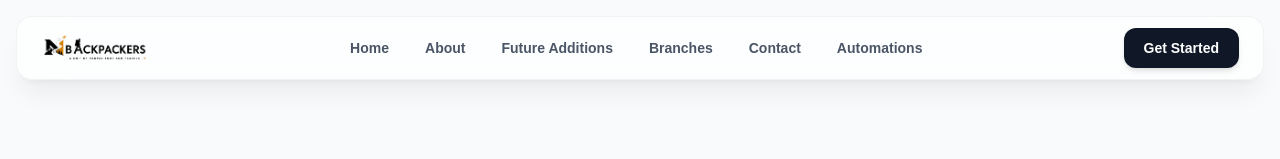
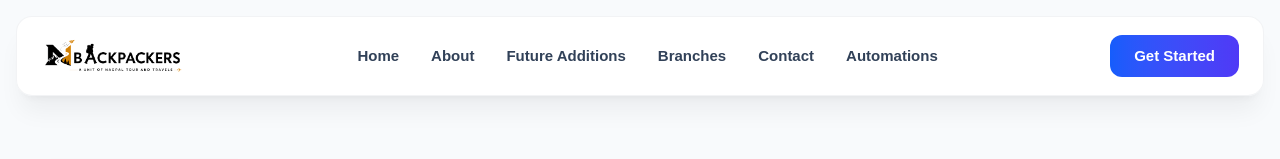
Before and after one commit to saurabhkuriyal/Checkpoint, a Next.js app: page / in a window 1280 px wide. Shown: the top 159 px of the page. Built offline with nearby package versions, Linux system fonts and the light colour scheme.

Commit message:
fixing welcome animation and header design caveats

```diff
--- a/component/Header.tsx
+++ b/component/Header.tsx
@@ -51,7 +51,7 @@ export default function Header() {
           }`}
       >
         <div className="max-w-7xl mx-auto">
-          <div className="flex items-center justify-between h-16 bg-white/70 dark:bg-black/70 backdrop-blur-xl border border-gray-200/50 dark:border-white/10 shadow-xl shadow-black/5 rounded-2xl px-4 md:px-6">
+          <div className="flex items-center justify-between h-20 bg-white/95 backdrop-blur-xl border border-gray-200/50 shadow-xl shadow-black/5 rounded-2xl px-4 md:px-6">
 
             {/* Logo */}
             <div className="flex-shrink-0 flex items-center">
@@ -59,29 +59,30 @@ export default function Header() {
                 <Image
                   src="/backpackers.png"
                   alt="Backpackers Logo"
-                  width={180}
-                  height={50}
-                  className="h-12 w-auto object-contain transition-transform duration-300 ease-out group-hover:scale-105"
+                  width={240}
+                  height={80}
+                  className="h-16 w-auto object-contain transition-transform duration-300 ease-out group-hover:scale-105"
                 />
               </Link>
             </div>
 
             {/* Desktop Menu */}
-            <nav className="hidden md:flex space-x-1">
+            <nav className="hidden lg:flex items-center space-x-2">
               {['Home', 'About', 'Future Additions', 'Branches', 'Contact', 'Automations'].map((item) => (
                 <Link
                   key={item}
                   href={item === 'Home' ? '/' : `#${item.toLowerCase()}`}
-                  className="px-4 py-2 text-sm font-semibold text-gray-600 dark:text-gray-300 hover:text-blue-600 dark:hover:text-blue-400 hover:bg-gray-100/50 dark:hover:bg-white/5 rounded-lg transition-all duration-200"
+                  className="relative px-3 py-2 text-[15px] font-bold text-slate-700 hover:text-blue-600 transition-colors duration-300 group"
                 >
                   {item}
+                  <span className="absolute left-3 right-3 bottom-1 h-0.5 bg-blue-600 transform scale-x-0 origin-left transition-transform duration-300 ease-out group-hover:scale-x-100 rounded-full opacity-0 group-hover:opacity-100"></span>
                 </Link>
               ))}
             </nav>
 
             {/* Action Button & Mobile Toggle */}
-            <div className="flex items-center gap-3">
-              <button className="hidden md:flex items-center justify-center px-5 py-2.5 bg-gray-900 dark:bg-white dark:text-black hover:bg-gray-800 dark:hover:bg-gray-100 text-white rounded-xl font-semibold text-sm transition-all duration-200 hover:scale-105 active:scale-95 shadow-md">
+            <div className="flex items-center gap-4">
+              <button className="hidden md:flex items-center justify-center px-6 py-2.5 bg-gradient-to-r from-blue-600 to-indigo-600 hover:from-blue-700 hover:to-indigo-700 text-white rounded-xl font-bold text-[15px] transition-all duration-300 hover:shadow-lg hover:shadow-blue-500/30 hover:-translate-y-0.5 active:scale-95">
                 Get Started
               </button>
 
--- a/component/WelcomeAnimation.tsx
+++ b/component/WelcomeAnimation.tsx
@@ -82,16 +82,15 @@ export default function WelcomeAnimation() {
         }
       `}</style>
       <div
-        className={`fixed inset-0 z-50 flex flex-col items-center justify-center bg-[#fdfdfd] overflow-hidden transition-opacity duration-1000 ease-in-out ${
-          isFadingOut ? 'opacity-0 pointer-events-none' : 'opacity-100'
-        }`}
+        className={`fixed inset-0 z-50 flex flex-col items-center justify-center bg-[#fdfdfd] overflow-hidden transition-opacity duration-1000 ease-in-out ${isFadingOut ? 'opacity-0 pointer-events-none' : 'opacity-100'
+          }`}
       >
         {/* Very subtle premium radial gradient background */}
         <div className="absolute inset-0 bg-[radial-gradient(circle_at_top_right,_var(--tw-gradient-stops))] from-slate-50 via-white to-slate-100 opacity-60"></div>
 
         <div className="relative z-10 flex flex-col items-center justify-center px-6 w-full h-full">
           {/* Brand Logo - Premium Subtle Scale (No Bounce) */}
-          <div className="w-32 h-32 md:w-44 md:h-44 mb-10 flex items-center justify-center animate-subtle-scale">
+          <div className="w-32 h-32 sm:w-40 sm:h-40 md:w-60 md:h-60 mb-6 md:mb-10 flex items-center justify-center animate-subtle-scale">
             <img
               src="/backpackers.png"
               alt="Backpackers Suite Logo"
@@ -100,7 +99,7 @@ export default function WelcomeAnimation() {
           </div>
 
           {/* Handwriting Text - Deep Black */}
-          <h1 className="text-5xl sm:text-6xl md:text-7xl font-semibold text-center max-w-4xl tracking-tight min-h-[5rem] md:min-h-[8rem] flex items-center justify-center">
+          <h1 className="text-4xl sm:text-5xl md:text-7xl font-semibold text-center max-w-4xl tracking-tight min-h-[6rem] md:min-h-[8rem] flex items-center justify-center leading-tight px-2">
             <span className="handwriting-text inline-block pb-2 px-2">
               Welcome to Backpackers Suite
             </span>
@@ -108,9 +107,9 @@ export default function WelcomeAnimation() {
         </div>
 
         {/* Travel Quote (Bottom) */}
-        <div className="absolute bottom-12 md:bottom-16 px-8 text-center max-w-xl mx-auto z-10 w-full animate-fade-in-up">
-          <div className="w-12 h-[1px] bg-slate-200 mx-auto mb-6"></div>
-          <p className="text-slate-500 text-sm md:text-lg italic font-light tracking-wide font-serif">
+        <div className="absolute bottom-8 sm:bottom-12 md:bottom-16 px-6 text-center max-w-xl mx-auto z-10 w-full animate-fade-in-up">
+          <div className="w-12 h-[1px] bg-slate-300 mx-auto mb-4 md:mb-6"></div>
+          <p className="text-slate-500 text-xs sm:text-sm md:text-lg italic font-light tracking-wide font-serif">
             {quote ? `"${quote}"` : ""}
           </p>
         </div>
```
